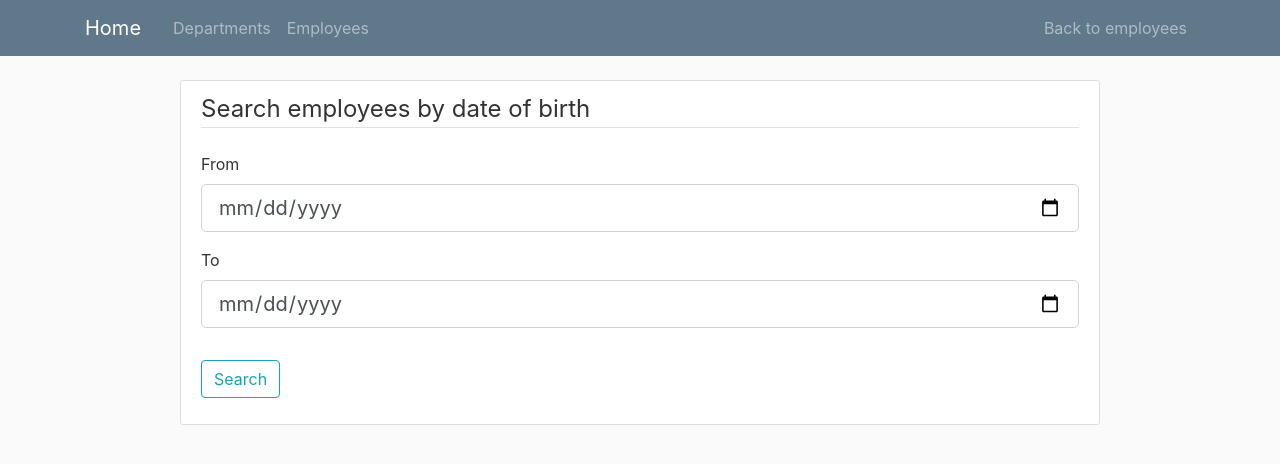
After one commit to nicknickovich/grad-work, a Flask app: page /search_employees in a window 1280 px wide. The commit adds this page. Shown: the top 464 px of the page. Run offline with Flask 2, Linux system fonts and the light colour scheme; parts of the project's set-up code (start-up, migrations or seed data) failed here and were passed over; some libraries are stand-ins or nearby versions.

Commit message:
Implemented search by date of birth feature.

```diff
--- a/department_app/forms.py
+++ b/department_app/forms.py
@@ -33,3 +33,15 @@ class DepartmentForm(FlaskForm):
             raise ValidationError("Department with this name already exists.")
 
     submit = SubmitField("Submit")
+
+
+class SearchForm(FlaskForm):
+    """Form for searching employees by date of birth."""
+    from_date = DateField("From", validators=[DataRequired()])
+    to_date = DateField("To", validators=[DataRequired()])
+
+    def validate_to_date(self, to_date):
+        if self.to_date.data < self.from_date.data:
+            raise ValidationError("To date must be after from date.")
+
+    submit = SubmitField("Search")
--- a/department_app/templates/employees.html
+++ b/department_app/templates/employees.html
@@ -1,10 +1,14 @@
 {% extends "layout.html" %}
 {% block nav_right %}
+  <a class="nav-item nav-link" href="{{ url_for('search_employees') }}">Search employees</a>
   <a class="nav-item nav-link" href="{{ url_for('add_employee') }}">New employee</a>
 {% endblock %}
 {% block content %}
   <div class="content-section">
     <h1>Employees</h1>
+    {% if not employees %}
+      <p>No results</p>
+    {% else %}
       <table class="table table-striped">
         <thead class="thead-dark">
           <tr>
@@ -27,5 +31,6 @@
           {% endfor %}
         </tbody>
       </table>
+    {% endif %}
   </div>
 {% endblock %}
--- /dev/null
+++ b/department_app/templates/search_employees.html
@@ -0,0 +1,43 @@
+{% extends "layout.html" %}
+{% block nav_right %}
+  <a class="nav-item nav-link" href="{{ url_for('show_employees') }}">Back to employees</a>
+{% endblock %}
+{% block content %}
+  <div class="content-section">
+    <form method="POST" action="">
+      {{ form.hidden_tag() }}
+      <fieldset class="form-group">
+        <legend class="border-bottom mb-4">{{ legend }}</legend>
+        <div class="form-group">
+          {{ form.from_date.label(class="form-control-label") }}
+          {% if form.from_date.errors %}
+            {{ form.from_date(class="form-control form-control-lg is-invalid") }}
+            <div class="invalid-feedback">
+              {% for error in form.from_date.errors %}
+                <span>{{ error }}</span>
+              {% endfor %}
+            </div>
+          {% else %}
+            {{ form.from_date(class="form-control form-control-lg") }}
+          {% endif %}
+        </div>
+        <div class="form-group">
+            {{ form.to_date.label(class="form-control-label") }}
+            {% if form.to_date.errors %}
+              {{ form.to_date(class="form-control form-control-lg is-invalid") }}
+              <div class="invalid-feedback">
+                {% for error in form.to_date.errors %}
+                  <span>{{ error }}</span>
+                {% endfor %}
+              </div>
+            {% else %}
+              {{ form.to_date(class="form-control form-control-lg") }}
+            {% endif %}
+          </div>
+      </fieldset>
+      <div class="form-group">
+        {{ form.submit(class="btn btn-outline-info") }}
+      </div>
+    </form>
+  </div>
+{% endblock %}
--- a/department_app/views.py
+++ b/department_app/views.py
@@ -1,7 +1,7 @@
 from flask import render_template, url_for, redirect, request, flash
 from department_app.models import Employee, Department
 from department_app import db, app
-from department_app.forms import DepartmentForm, EmployeeForm
+from department_app.forms import DepartmentForm, EmployeeForm, SearchForm
 from sqlalchemy.exc import IntegrityError
 
 
@@ -90,6 +90,22 @@ def delete_employee(employee_id):
     db.session.commit()
     flash("Employee has been deleted!", "success")
     return redirect(url_for("show_employees"))
+
+
+@app.route("/search_employees", methods=["GET", "POST"])
+def search_employees():
+    """Search employees by date of birth."""
+    form = SearchForm()
+    if form.validate_on_submit():
+        employees = Employee.query\
+            .filter(form.from_date.data <= Employee.date_of_birth,
+                    Employee.date_of_birth <= form.to_date.data).all()
+        return render_template("employees.html", employees=employees,
+                                title="Search results")
+    return render_template(
+        "search_employees.html", title="Search employees", form=form,
+        legend="Search employees by date of birth"
+    )
 
 
 @app.route("/departments")
```
Lines whose indentation alone changed are shown as unchanged.
